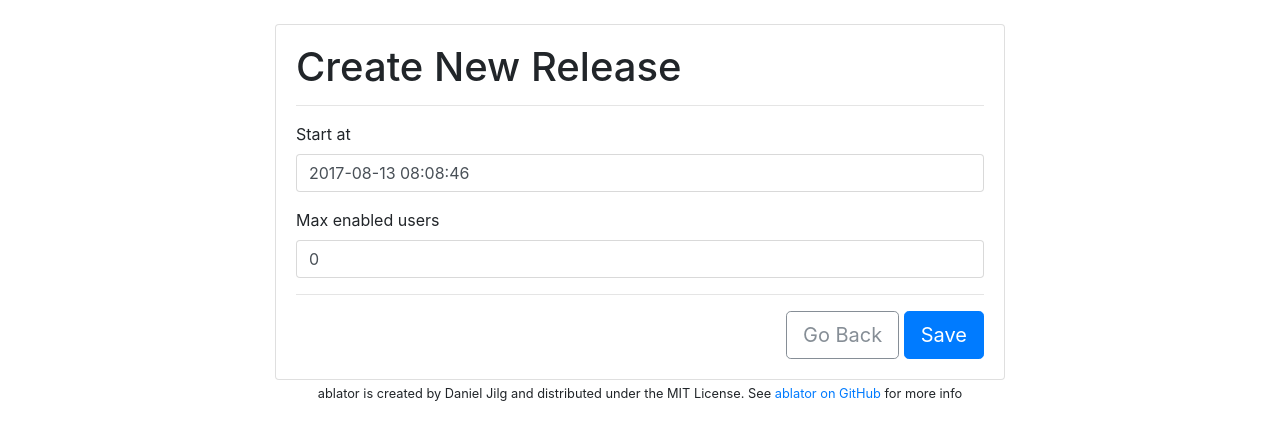
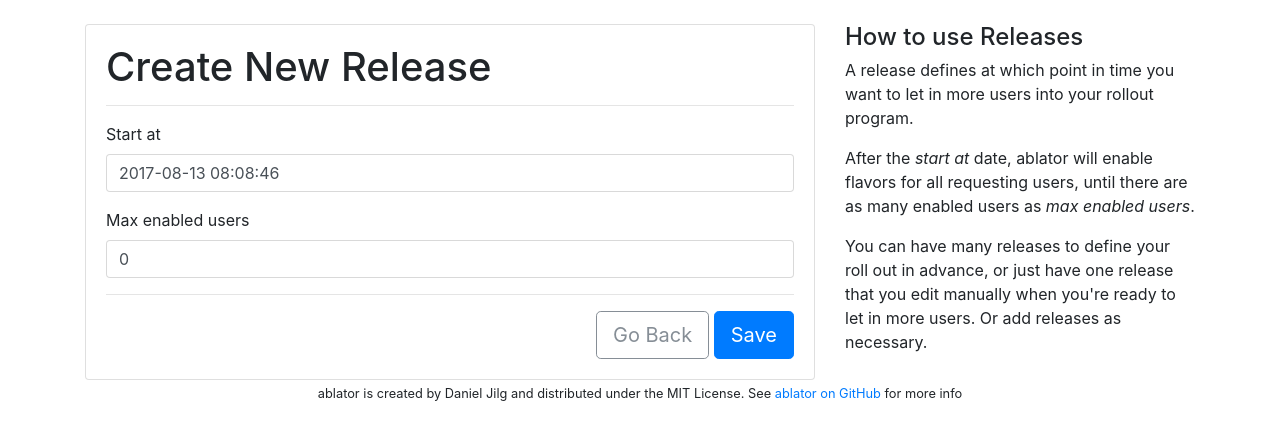
Before and after one commit to ablator/ablator, a Django app: page /functionality/1/add_release/ in a window 1280 px wide. Shown: the part 56-496 px from the top of the page. Run offline with Django 3.2, Linux system fonts and the light colour scheme; the visitor is signed in with stand-in values (Sample User, id 1); some libraries are stand-ins or nearby versions.

Commit message:
Add Help Text to Release Form

```diff
--- a/ablator/web_admin/templates/core/release_form.html
+++ b/ablator/web_admin/templates/core/release_form.html
@@ -1,5 +1,7 @@
 {% extends '_form_container.html' %}
 {% load bootstrap4 %}
+
+{% block overwrite_spacer %}{% endblock %}
 
 {% block form %}
     {% if object %}
@@ -27,3 +29,19 @@
         {% endbuttons %}
     </form>
 {% endblock %}
+
+{% block help %}
+    <h4>How to use Releases</h4>
+    <p>
+        A release defines at which point in time you want to let in more users into your rollout
+        program.
+    </p>
+    <p>
+        After the <var>start at</var> date, ablator will enable flavors for all requesting users,
+        until there are as many enabled users as <var>max enabled users</var>.
+    </p>
+    <p>
+        You can have many releases to define your roll out in advance, or just have one release that
+        you edit manually when you're ready to let in more users. Or add releases as necessary.
+    </p>
+{% endblock %}
```
